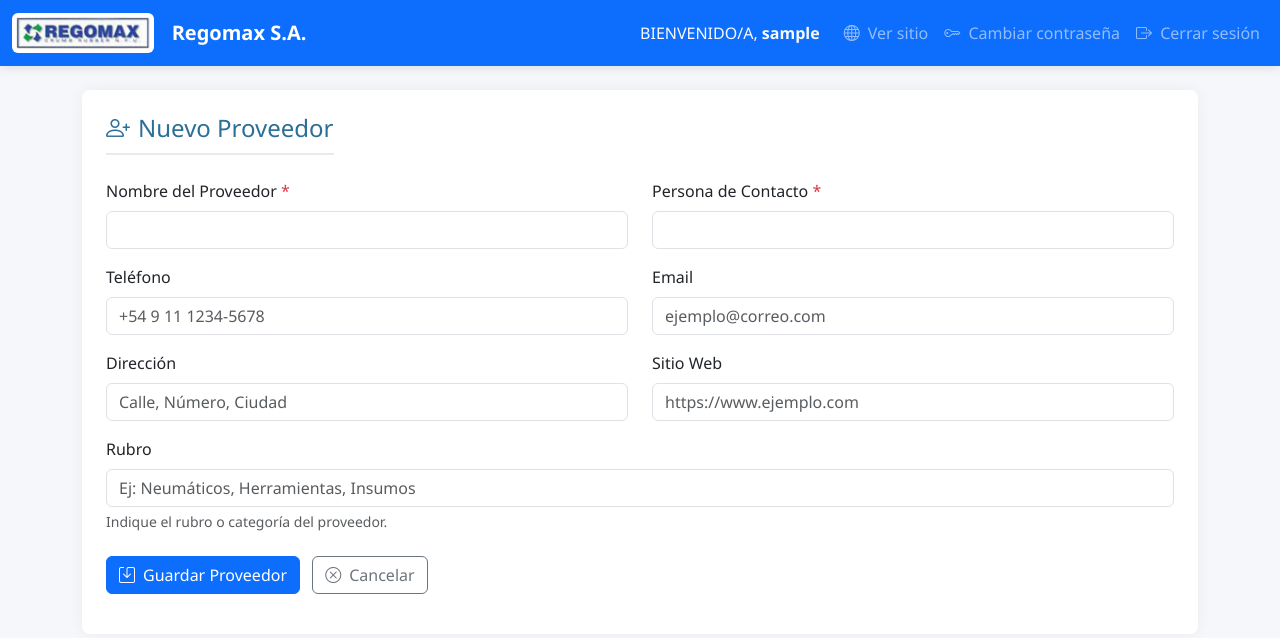
After one commit to santino2003/regomax, a Node server app: page /proveedores/nuevo in a window 1280 px wide. The commit adds this page. Shown: the top 638 px of the page. Run offline with Node 20, Linux system fonts and the light colour scheme; the visitor is signed in with stand-in values (Sample User, id 1).

Commit message:
feat: Implement provider management functionality including creation, listing, and permissions

```diff
--- a/src/app.js
+++ b/src/app.js
@@ -23,7 +23,7 @@ const authMiddleware = require('./middleware/auth');
 const permissionErrorHandler = require('./middleware/permissionErrorHandler');
 const productoRoutes = require('./routes/api/productoRoutes');
 const planificacionRoutes = require('./routes/api/planificacionRoutes'); // Importamos las rutas de planificación
-
+const proveedorRoutes = require('./routes/proveedorRoutes');
 // Crear aplicación Express
 const app = express();
 
@@ -57,7 +57,7 @@ app.use('/api/historial', historialRoutes);
 app.use('/api/reportes', reporteRoutes); // Registramos las rutas de reportes
 app.use('/api/reportear', reporteARRoutes); // Registramos las rutas del reporte AR
 app.use('/api/planificacion-produccion', planificacionRoutes); // Registramos las rutas de planificación
-
+app.use('/api/proveedores', proveedorRoutes); // Rutas para gestión de proveedores
 // Montar rutas NFU primero - IMPORTANTE: Se montan antes de las rutas de vistas
 app.use('/', nfuRoutes);
 
--- /dev/null
+++ b/src/assets/js/proveedoresNuevo.js
@@ -0,0 +1,94 @@
+$(document).ready(function() {
+    // Función para mostrar alertas
+    function showAlert(message, type = 'success') {
+        const alertHTML = `
+            <div class="alert alert-${type} alert-dismissible fade show" role="alert">
+                ${message}
+                <button type="button" class="btn-close" data-bs-dismiss="alert" aria-label="Close"></button>
+            </div>
+        `;
+        $('#alertPlaceholder').html(alertHTML);
+
+        // Auto-ocultar después de 5 segundos si es éxito
+        if (type === 'success') {
+            setTimeout(() => {
+                $('.alert').alert('close');
+            }, 5000);
+        }
+    }
+
+    // Manejo del envío del formulario
+    $('#formNuevoProveedor').on('submit', function(e) {
+        e.preventDefault();
+        e.stopPropagation();
+
+        // Validación del formulario mediante Bootstrap
+        if (!this.checkValidity()) {
+            $(this).addClass('was-validated');
+            return;
+        }
+
+        // Deshabilitar botón para evitar múltiples envíos
+        const submitBtn = $('#submitBtn');
+        const originalText = submitBtn.html();
+        submitBtn.html('<span class="spinner-border spinner-border-sm" role="status" aria-hidden="true"></span> Guardando...').prop('disabled', true);
+
+        // Preparar datos
+        const formData = {
+            nombre: $('#nombre').val().trim(),
+            contacto: $('#contacto').val().trim(),
+            telefono: $('#telefono').val().trim(),
+            email: $('#email').val().trim(),
+            direccion: $('#direccion').val().trim(),
+            web: $('#web').val().trim(),
+            rubro: $('#rubro').val().trim()
+        };
+
+        // Enviar solicitud
+        fetch('/api/proveedores/nuevo', {
+            method: 'POST',
+            headers: {
+                'Content-Type': 'application/json',
+            },
+            body: JSON.stringify(formData)
+        })
+        .then(response => {
+            // Verificar si la respuesta es JSON
+            const contentType = response.headers.get('content-type');
+            if (contentType && contentType.includes('application/json')) {
+                return response.json();
+            } else {
+                // Si no es JSON, obtener el texto y lanzar un error
+                return response.text().then(text => {
+                    console.error('Respuesta no-JSON recibida:', text);
+                    throw new Error('La respuesta del servidor no es JSON válido');
+                });
+            }
+        })
+        .then(data => {
+            if (data.success) {
+                showAlert(`¡Proveedor "${formData.nombre}" creado exitosamente!`);
+
+                // Limpiar formulario después de 2 segundos
+                setTimeout(() => {
+                    $('#formNuevoProveedor')[0].reset();
+                    $('#formNuevoProveedor').removeClass('was-validated');
+
+                    // Opcional: redirigir a la lista de proveedores
+                    window.location.href = '/proveedores';
+                }, 2000);
+            } else {
+                showAlert(`Error: ${data.error || data.message}`, 'danger');
+                console.error('Error en respuesta:', data);
+            }
+        })
+        .catch(error => {
+            showAlert(`Error: ${error.message}`, 'danger');
+            console.error('Error en solicitud:', error);
+        })
+        .finally(() => {
+            // Restaurar estado del botón
+            submitBtn.html(originalText).prop('disabled', false);
+        });
+    });
+});
--- /dev/null
+++ b/src/controllers/proveedorController.js
@@ -0,0 +1,61 @@
+const proveedorService = require('../services/proveedorService');
+
+const proveedoresController ={
+    async nuevoProveedor(req, res) {
+        try {
+        const proveedorData = req.body;
+        proveedorData.responsable = req.user.username;
+        await proveedorService.crearProveedor(proveedorData);
+        return res.status(201).json({
+            success: true,
+            message: 'Proveedor agregado exitosamente',
+        });
+        } catch (error) {
+        console.error('Error al crear proveedor:', error);
+        return res.status(500).json({ error: 'Error al crear proveedor' });
+        }
+    },
+
+    async vistaListarProveedores(req, res) {
+        try {
+            // Obtener los parámetros de filtro
+            const filtros = {
+                nombre: req.query.nombre || '',
+                contacto: req.query.contacto || '',
+                rubro: req.query.rubro || ''
+            };
+            // Aquí deberías tener un método en el service/repository para obtener proveedores filtrados
+            const proveedores = await proveedorService.obtenerTodos(filtros);
+            res.render('listarProveedores', {
+                username: req.user.username,
+                proveedores,
+                filtros
+            });
+        } catch (error) {
+            console.error('Error al listar proveedores:', error);
+            res.status(500).render('error', {
+                message: 'Error al listar proveedores',
+                error
+            });
+        }
+    },
+
+    // Nuevo método para renderizar el formulario de creación de proveedor
+    async vistaNuevoProveedor(req, res) {
+        try {
+            res.render('proveedoresNuevo', {
+                title: 'Nuevo Proveedor',
+                username: req.user.username
+            });
+        } catch (error) {
+            console.error('Error al renderizar la vista de nuevo proveedor:', error);
+            res.status(500).render('error', {
+                message: 'Error al cargar la vista de nuevo proveedor',
+                error
+            });
+        }
+    },
+
+};
+
+module.exports = proveedoresController;
--- a/src/routes/viewRoutes.js
+++ b/src/routes/viewRoutes.js
@@ -255,6 +255,21 @@ router.get('/dias-habiles', [
     permissionsMiddleware.hasPermission('dias_habiles:view')
 ], diasHabilesController.mostrarCalendario);
 
+// Vista: Listar proveedores
+const proveedorController = require('../controllers/proveedorController');
+router.get('/proveedores', [
+    authMiddleware.verifyToken,
+    noCacheMiddleware,
+    permissionsMiddleware.hasPermission('proveedor:view')
+], proveedorController.vistaListarProveedores);
+
+// Vista: Nuevo proveedor
+router.get('/proveedores/nuevo', [
+    authMiddleware.verifyToken,
+    noCacheMiddleware,
+    permissionsMiddleware.hasPermission('proveedor:create')
+], proveedorController.vistaNuevoProveedor);
+
 // Ruta para el reporte productivo (antes reporte general consolidado)
 const reporteController = require('../controllers/reporteController');
 router.get('/reporte-general', [
--- /dev/null
+++ b/views/proveedoresNuevo.ejs
@@ -0,0 +1,151 @@
+<!DOCTYPE html>
+<html lang="es">
+<head>
+    <meta charset="UTF-8">
+    <meta name="viewport" content="width=device-width, initial-scale=1.0">
+    <title>Nuevo Proveedor - Regomax</title>
+
+    <!-- Bootstrap 5 CSS -->
+    <link href="https://cdn.jsdelivr.net/npm/bootstrap@5.3.2/dist/css/bootstrap.min.css" rel="stylesheet">
+
+    <!-- Bootstrap Icons -->
+    <link rel="stylesheet" href="https://cdn.jsdelivr.net/npm/bootstrap-icons@1.11.3/font/bootstrap-icons.min.css">
+
+    <!-- Custom styles -->
+    <link rel="stylesheet" href="/assets/css/home.css">
+</head>
+<body>
+    <!-- Navbar -->
+    <nav class="navbar navbar-expand-lg navbar-dark bg-primary">
+        <div class="container-fluid">
+            <a class="navbar-brand d-flex align-items-center" href="/home">
+                <img src="/assets/img/regomax.png" alt="Regomax Logo" class="bg-white rounded p-1">
+                <span class="ms-2 fw-bold">Regomax S.A.</span>
+            </a>
+
+            <button class="navbar-toggler" type="button" data-bs-toggle="collapse" data-bs-target="#navbarNav">
+                <span class="navbar-toggler-icon"></span>
+            </button>
+
+            <div class="collapse navbar-collapse" id="navbarNav">
+                <ul class="navbar-nav ms-auto align-items-center">
+                    <li class="nav-item user-welcome me-3">
+                        <span class="text-light">BIENVENIDO/A, <b><%= username %></b></span>
+                    </li>
+                    <li class="nav-item">
+                        <a class="nav-link" href="#"><i class="bi bi-globe me-1"></i> Ver sitio</a>
+                    </li>
+                    <li class="nav-item">
+                        <a class="nav-link" href="#"><i class="bi bi-key me-1"></i> Cambiar contraseña</a>
+                    </li>
+                    <li class="nav-item">
+                        <a class="nav-link" href="#" id="logout-link"><i class="bi bi-box-arrow-right me-1"></i> Cerrar sesión</a>
+                    </li>
+                </ul>
+            </div>
+        </div>
+    </nav>
+
+    <!-- Main Content -->
+    <div class="container my-4">
+        <div class="row mb-4">
+            <div class="col">
+                <div class="menu-container p-4">
+                    <div class="d-flex justify-content-between align-items-center mb-4">
+                        <h4 class="menu-heading mb-0">
+                            <i class="bi bi-person-plus me-2"></i>Nuevo Proveedor
+                        </h4>
+                    </div>
+
+                    <!-- Alert placeholder para mensajes -->
+                    <div id="alertPlaceholder"></div>
+
+                    <!-- Formulario de nuevo proveedor -->
+                    <form id="formNuevoProveedor" class="needs-validation" novalidate>
+                        <div class="row mb-3">
+                            <div class="col-md-6">
+                                <label for="nombre" class="form-label">Nombre del Proveedor <span class="text-danger">*</span></label>
+                                <input type="text" class="form-control" id="nombre" name="nombre" required>
+                                <div class="invalid-feedback">
+                                    Por favor ingrese el nombre del proveedor.
+                                </div>
+                            </div>
+
+                            <div class="col-md-6">
+                                <label for="contacto" class="form-label">Persona de Contacto <span class="text-danger">*</span></label>
+                                <input type="text" class="form-control" id="contacto" name="contacto" required>
+                                <div class="invalid-feedback">
+                                    Por favor ingrese el nombre del contacto.
+                                </div>
+                            </div>
+                        </div>
+
+                        <div class="row mb-3">
+                            <div class="col-md-6">
+                                <label for="telefono" class="form-label">Teléfono</label>
+                                <input type="tel" class="form-control" id="telefono" name="telefono" placeholder="+54 9 11 1234-5678">
+                            </div>
+
+                            <div class="col-md-6">
+                                <label for="email" class="form-label">Email</label>
+                                <input type="email" class="form-control" id="email" name="email" placeholder="ejemplo@correo.com">
+                                <div class="invalid-feedback">
+                                    Por favor ingrese un email válido.
+                                </div>
+                            </div>
+                        </div>
+
+                        <div class="row mb-3">
+                            <div class="col-md-6">
+                                <label for="direccion" class="form-label">Dirección</label>
+                                <input type="text" class="form-control" id="direccion" name="direccion" placeholder="Calle, Número, Ciudad">
+                            </div>
+
+                            <div class="col-md-6">
+                                <label for="web" class="form-label">Sitio Web</label>
+                                <input type="url" class="form-control" id="web" name="web" placeholder="https://www.ejemplo.com">
+                                <div class="invalid-feedback">
+                                    Por favor ingrese una URL válida.
+                                </div>
+                            </div>
+                        </div>
+
+                        <div class="row mb-4">
+                            <div class="col-md-12">
+                                <label for="rubro" class="form-label">Rubro</label>
+                                <input type="text" class="form-control" id="rubro" name="rubro" placeholder="Ej: Neumáticos, Herramientas, Insumos">
+                                <div class="form-text">
+                                    Indique el rubro o categoría del proveedor.
+                                </div>
+                            </div>
+                        </div>
+
+                        <div class="row mb-3">
+                            <div class="col">
+                                <button type="submit" id="submitBtn" class="btn btn-primary">
+                                    <i class="bi bi-save me-2"></i>Guardar Proveedor
+                                </button>
+                                <a href="/proveedores" class="btn btn-outline-secondary ms-2">
+                                    <i class="bi bi-x-circle me-2"></i>Cancelar
+                                </a>
+                            </div>
+                        </div>
+                    </form>
+                </div>
+            </div>
+        </div>
+    </div>
+
+    <!-- Bootstrap Bundle with Popper -->
+    <script src="https://cdn.jsdelivr.net/npm/bootstrap@5.3.2/dist/js/bootstrap.bundle.min.js"></script>
+
+    <!-- jQuery -->
+    <script src="https://code.jquery.com/jquery-3.6.0.min.js"></script>
+
+    <!-- Common JS (Para funcionalidades compartidas como logout) -->
+    <script src="/assets/js/common.js"></script>
+
+    <!-- Custom JS for this page -->
+    <script src="/assets/js/proveedoresNuevo.js"></script>
+</body>
+</html>
```
Also changed, not shown: src/config/permissionsConfig.js (+8 -0 lines), src/middleware/historialMiddleware.js (+29 -1 lines), src/repositories/proveedorRepository.js (added, +29 -0 lines), src/routes/proveedorRoutes.js (added, +18 -0 lines), src/scripts/proveedores_table.sql (added, +17 -0 lines), src/services/proveedorService.js (added, +33 -0 lines), views/home.ejs (+18 -0 lines), views/listarProveedores.ejs (added, +158 -0 lines).
